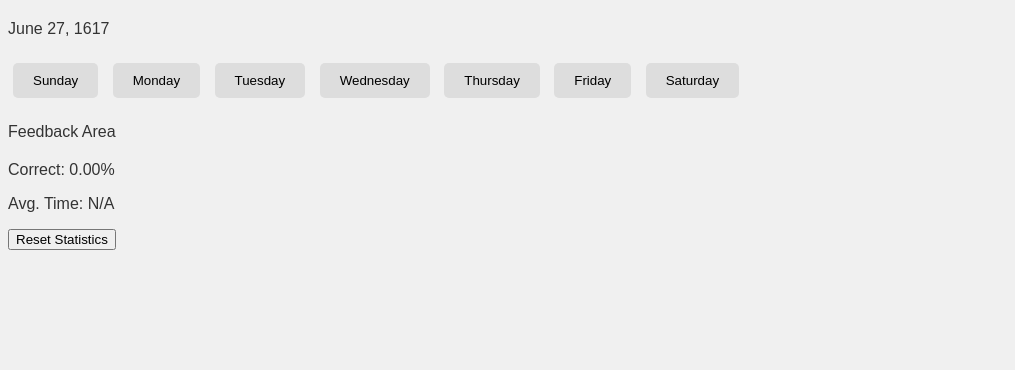
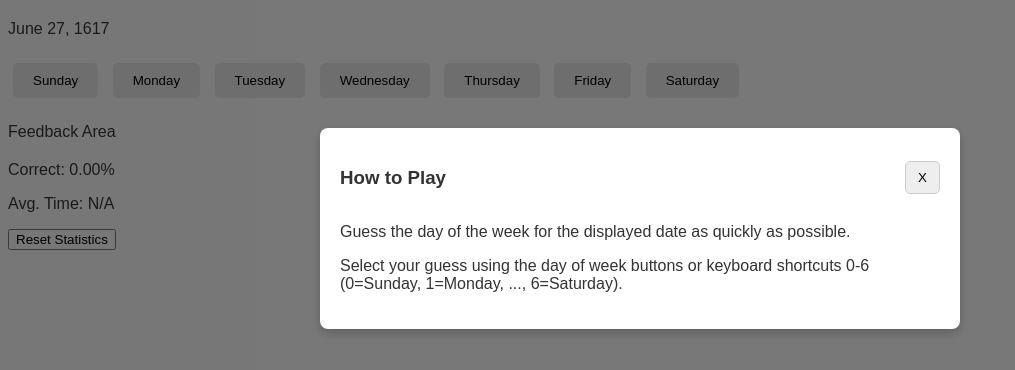
Before and after one commit to uggerus/day-of-week-website, a plain HTML site: page index.html in a window 1280 px wide. Shown: the whole page, without its empty margins (0-1015 px from the left). Drawn offline with Linux system fonts and the light colour scheme.

Commit message:
Created popup HTML structure and gave it basic styling.

```diff
--- a/index.html
+++ b/index.html
@@ -24,6 +24,17 @@
       <p id="average-time">Avg. Time: N/A</p>
       <button id="reset-button">Reset Statistics</button>
     </div>
-    <div id="popup-container"></div>
+    <div id="popup-container">
+      <div id="how-to-play-popup">
+	   <div class="popup-header">
+		<h3>How to Play</h3>
+		<button id="popup-close-button">X</button>
+	   </div>
+	   <div class="popup-content">
+	     <p>Guess the day of the week for the displayed date as quickly as possible.</p>
+	     <p>Select your guess using the day of week buttons or keyboard shortcuts 0-6 (0=Sunday, 1=Monday, ..., 6=Saturday).</p>
+	   </div>
+      </div>
+    </div>
 </body>
 </html>
--- a/style.css
+++ b/style.css
@@ -18,3 +18,39 @@ body {
     padding: 10px 20px;
     margin: 5px;
 }
+
+#popup-container {
+    display: block; /* Initially visible for styling - will be changed to 'none' later */
+    background-color: rgba(0, 0, 0, 0.5); /* Semi-transparent black background */
+    position: fixed; /* Overlay the whole page */
+    top: 0;
+    left: 0;
+    width: 100%;
+    height: 100%;
+    z-index: 10; /* Ensure it's on top of other content */
+}
+
+#how-to-play-popup {
+    background-color: white;
+    border-radius: 8px;
+    padding: 20px;
+    width: 80%;
+    max-width: 600px;
+    margin: 10% auto; /* Center vertically and horizontally */
+    box-shadow: 0 4px 8px rgba(0,0,0,0.2);
+}
+
+.popup-header {
+    display: flex;
+    justify-content: space-between;
+    align-items: center;
+    margin-bottom: 15px;
+}
+
+#popup-close-button {
+    cursor: pointer;
+    padding: 8px 12px;
+    border-radius: 5px;
+    border: 1px solid #ccc;
+    background-color: #eee;
+}
```
Also changed, not shown: 1 other file.
